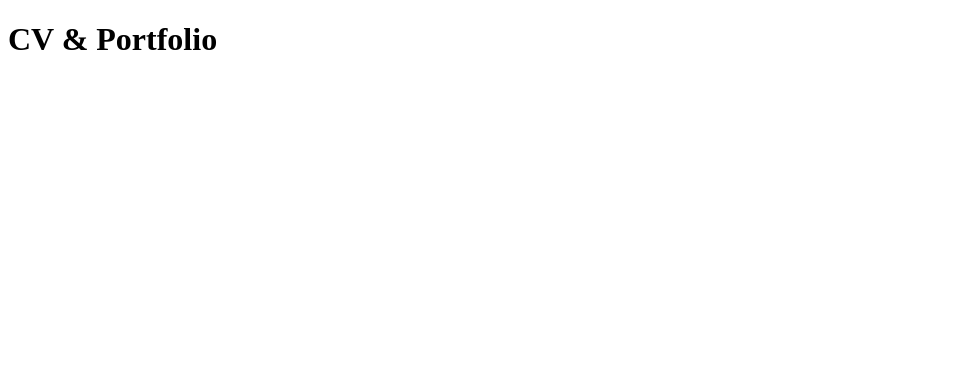
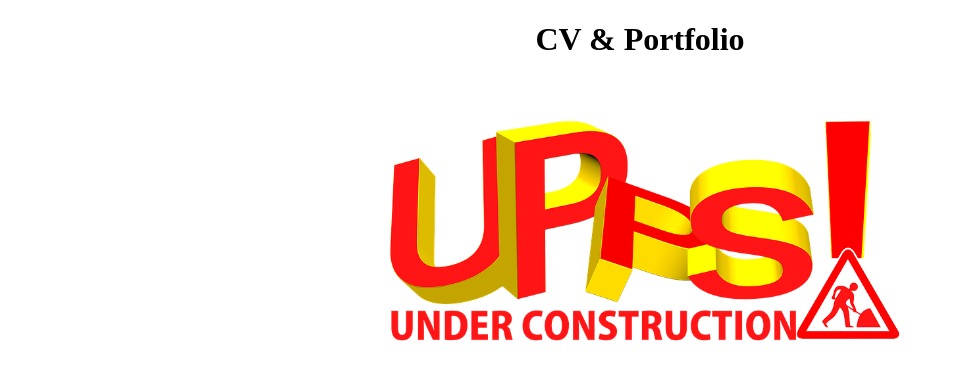
Before and after one commit to Sunoyr/SunoyrWeb, a plain HTML site: page index.html in a window 1280 px wide. Shown: the whole page, without its empty margins (0-954 px from the left). Drawn offline with Linux system fonts and the light colour scheme.

Commit message:
site en chantier WIP

```diff
--- a/index.html
+++ b/index.html
@@ -5,6 +5,11 @@
     <title>Sunoyr</title>
 </head>
 <body>
-    <h1>CV & Portfolio</h1>
+    <h1 style="text-align: center">CV & Portfolio</h1>
+    <img src="sources/under-construction.png" alt="Site en chantier"
+         style="display: block;
+         margin-left: auto;
+         margin-right: auto;
+         width: 50%;">
 </body>
 </html>
```
Also changed, not shown: sources/under-construction.png (added).
